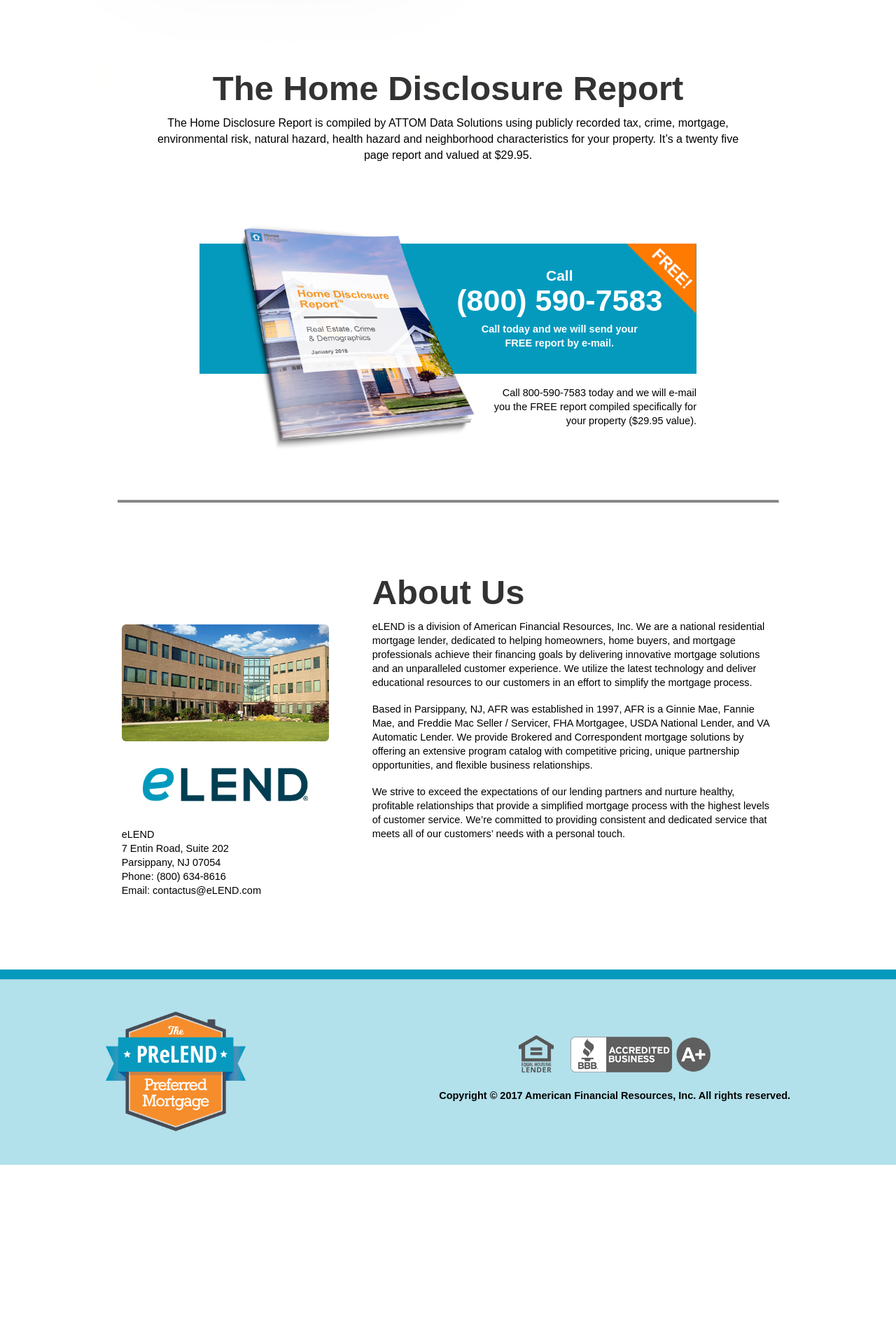
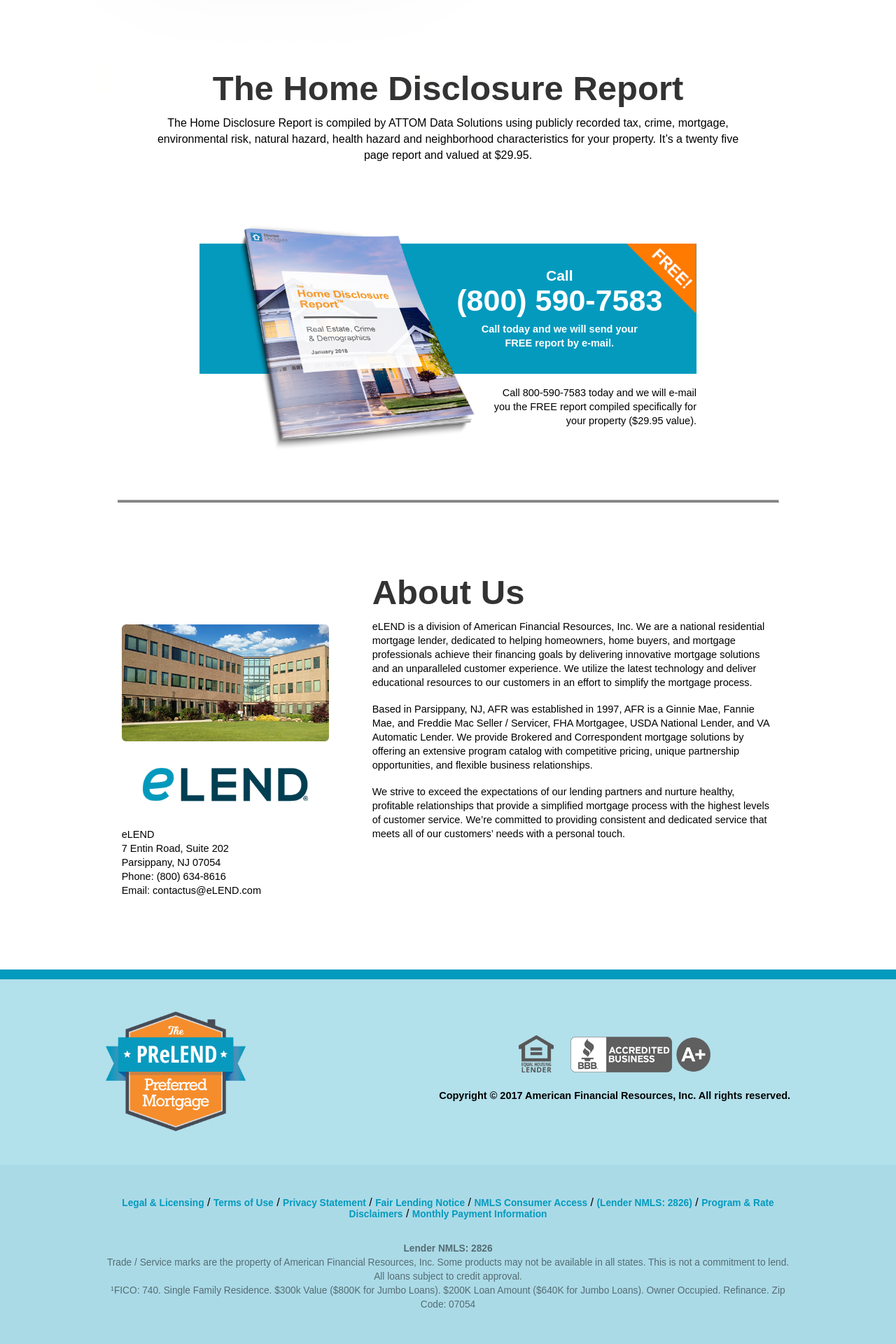
Before and after one commit to LaunchPadLab/planb-landing-pages, a Jekyll site: the page built from index.html, in a window 1280 px wide. Shown: the part 1400-3320 px from the top of the page at 70% size. Built offline with Jekyll 4.4.1, drawn with Linux system fonts in a browser that asks for light colours; nearby versions of some CDN libraries; before the commit the page ends 3064 px from its top, so only the background shows below that.

Commit message:
legal links

```diff
--- a/Gemfile
+++ b/Gemfile
@@ -1,4 +1,4 @@
-ruby '2.3.3'
+ruby '2.4.2'
 
 source 'https://rubygems.org'
 
--- a/_sass/components/_footer.scss
+++ b/_sass/components/_footer.scss
@@ -95,3 +95,18 @@ Company
     }
   }
 }
+
+.footer-pb-wrapper.legal-links{
+  background-color: #abdae7;
+
+  p{
+    @include s-small;
+    opacity: 0.5;
+  }
+
+  a{
+    opacity: 1;
+    @include s-small;
+    @include rem(margin-bottom, 10px);
+  }
+}
--- a/index.html
+++ b/index.html
@@ -98,3 +98,12 @@ layout: default
     </div>
   </div>
 </footer>
+
+<footer class="legal-links footer-pb-wrapper">
+  <div class="footer-pb-container">
+    <div>
+    <a href="https://www.elend.com/legal/legal-licensing/" target="_blank">Legal & Licensing</a> / <a href="https://www.elend.com/legal/terms-of-use/" target="_blank">Terms of Use</a> / <a href="https://www.elend.com/legal/fair-lending-notice/" target="_blank">Privacy Statement</a> / <a href="https://www.elend.com/legal/fair-lending-notice/" target="_blank">Fair Lending Notice</a> / <a href="http://www.nmlsconsumeraccess.org/" target="_blank">NMLS Consumer Access</a> / <a href="http://www.nmlsconsumeraccess.org/" target="_blank">(Lender NMLS: 2826)</a> / <a href="https://www.elend.com/legal/program-and-rate-disclaimers/" target="_blank">Program & Rate Disclaimers</a> / <a href="https://www.elend.com/make-a-payment/" target="_blank">Monthly Payment Information</a></div>
+    <br><br>
+    <p><strong>Lender NMLS: 2826</strong><br>Trade / Service marks are the property of American Financial Resources, Inc. Some products may not be available in all states. This is not a commitment to lend. All loans subject to credit approval.<br>¹FICO: 740. Single Family Residence. $300k Value ($800K for Jumbo Loans). $200K Loan Amount ($640K for Jumbo Loans). Owner Occupied. Refinance. Zip Code: 07054</p>
+  </div>
+</footer>
```
Also changed, not shown: landing2.html (deleted, +0 -75 lines), Gemfile.lock, 5 other files.
